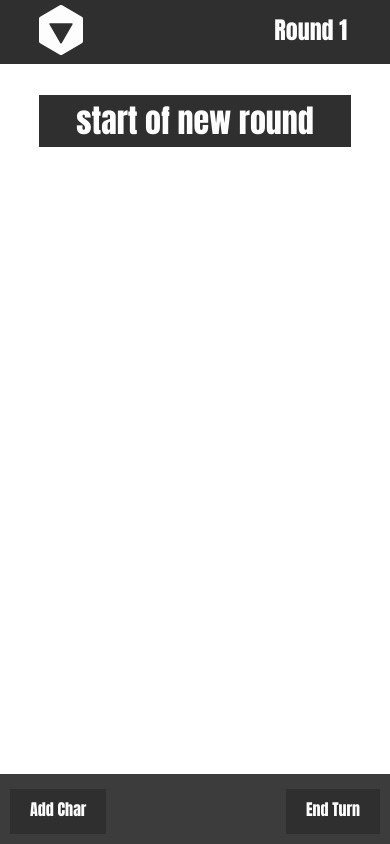
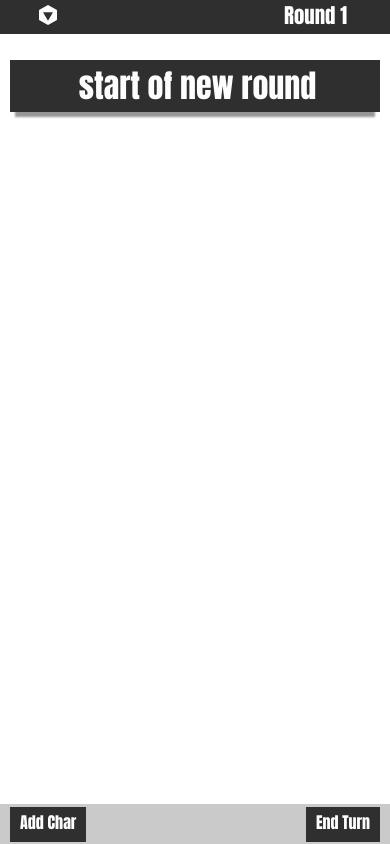
Before and after one commit to patrickwroach/inc, a React app: page / in a window 390 px wide. Built offline with nearby package versions, Linux system fonts and the light colour scheme.

Commit message:
Top of init styling edit

```diff
--- a/app/components/Presentational/initgroup.jsx
+++ b/app/components/Presentational/initgroup.jsx
@@ -11,7 +11,8 @@ export class InitGroup extends React.Component {
             NameEdit: 'hidden',
             InitEdit: 'hidden',
             inputName:'',
-            inputInit:0
+            inputInit:0,
+
         };
         this.toggleGroup = this.toggleGroup.bind(this);
         this.handleInputName =  this.handleInputName.bind(this);
@@ -128,7 +129,7 @@ export class InitGroup extends React.Component {
         );
 
         return (
-            <ul id={this.props.key} className={'character' + ' ' + this.state.toggleGroup + ' ' + this.props.CharData.type}>
+            <ul id={this.props.key} className={'character' + ' ' + this.state.toggleGroup + ' ' + this.props.CharData.type + ' index' + this.props.target}>
                 <div className="group-name-bar">
                         <div className="char-name">
                             <h1>{this.props.CharData.name[this.props.CharData.name.length-1]}s<span className="edit-pen" onClick={() => this.toggleNameEdit()}>{String.fromCharCode(9999)}</span></h1>
--- a/app/styles/template.css
+++ b/app/styles/template.css
@@ -271,11 +271,18 @@ p {
   border-bottom: 1px solid #2f2f2f;
   position: relative;
 }
+.content-container#init-container .character.index0 {
+  box-shadow: 0 10px 2px -5px rgba(47, 47, 47, 0.5);
+  margin-bottom: 13px;
+}
 .content-container#init-container .character .init-number {
   position: absolute;
   top: 2px;
-  left: 0;
+  left: 5px;
   color: #e4e4e4;
+}
+.content-container#init-container .character .char-name {
+  padding-left: 5px;
 }
 .content-container#init-container .character .button,
 .content-container#init-container .character .char-name,
@@ -667,9 +674,31 @@ p {
     width: 70px;
     padding: 10px 5px;
   }
+  #roundCounter {
+    position: fixed;
+    top: 2px;
+  }
+  #roundCounter h2 {
+    font-size: 1.3em;
+  }
+  .content-container#navbar .content .logo img {
+    height: 20px;
+  }
+  .content-container#init-container {
+    padding-top: 30px;
+  }
+  .content-container#init-container .content {
+    width: 95%;
+  }
+  .content-container#init-container .content .character .char-bar .aliveDead {
+    padding: 0;
+    width: 50px;
+  }
+  .content-container#init-container .content .character .char-bar .aliveDead .button {
+    padding: 5px;
+  }
   .content-container#footer {
-    height: 70px;
-    background-color: #3c3c3c;
+    background-color: rgba(47, 47, 47, 0.25);
     position: fixed;
     bottom: 0;
   }
@@ -680,9 +709,10 @@ p {
   #endTurnButton {
     top: inherit;
     right: inherit;
-    bottom: 10px;
+    bottom: 2px;
     z-index: 5;
     box-shadow: none;
+    padding: 5px 10px;
   }
   #addCharButton {
     left: 10px;
--- a/app/styles/template.less
+++ b/app/styles/template.less
@@ -185,7 +185,7 @@ table {
 //standardized widths and heights
 @character-min-height: 105px;
 @footer-height: 40px;
-@nav-height:65px;
+@nav-height: 65px;
 //standard layouts
 
 body,
@@ -259,10 +259,11 @@ p {
 
 //id specific button/element styles
 #roundCounter {
-  position:fixed;
-  top:15px;
-  right:11%;
-  z-index:6;
+  position: fixed;
+  top: 15px;
+  right: 11%;
+  z-index: 6;
+
   h2 {
     display: block;
     color: @light;
@@ -306,7 +307,7 @@ p {
   padding-bottom: @footer-height;
   position: relative;
   display: table;
-  padding-top:@nav-height;
+  padding-top: @nav-height;
 
   .character {
     min-height: @character-min-height;
@@ -318,11 +319,20 @@ p {
     border-bottom: 1px solid @dark;
     position: relative;
 
+    &.index0 {
+      box-shadow: 0 10px 2px -5px fade(@dark, 50%);
+      margin-bottom: 13px;
+    }
+
     .init-number {
       position: absolute;
       top: 2px;
-      left: 0;
+      left: 5px;
       color: darken(@light, 10%);
+    }
+
+    .char-name {
+      padding-left: 5px;
     }
 
     .button,
@@ -589,9 +599,8 @@ p {
     }
 
     &.NPC {
-
-        .char-bar {
-          &.dead {
+      .char-bar {
+        &.dead {
           .edit-pen {
             display: none;
           }
@@ -790,9 +799,9 @@ p {
 //Nav and Footer
 .content-container#navbar {
   background: @dark;
-  position:fixed;
-  top:0;
-  z-index:5;
+  position: fixed;
+  top: 0;
+  z-index: 5;
 
   p {
     color: @light;
@@ -856,6 +865,8 @@ p {
 
 }
 @media screen and (max-width: 600px) {
+   @nav-height: 30px;
+
   #add-char-wizard {
     .choice-container {
       padding: 30px;
@@ -873,9 +884,51 @@ p {
     }
   }
 
+  #roundCounter {
+    position: fixed;
+    top: 2px;
+
+    h2 {
+      font-size: 1.3em;
+    }
+  }
+
+  .content-container#navbar {
+    .content {
+      .logo {
+        img {
+          height: 20px;
+        }
+      }
+    }
+  }
+
+  .content-container#init-container {
+    padding-top: @nav-height;
+
+    .content {
+      width: 95%;
+
+      .character {
+        .char-bar {
+          .aliveDead {
+            padding: 0;
+            width: 50px;
+
+            .button {
+              padding: 5px;
+
+            }
+          }
+        }
+      }
+    }
+
+  }
+
   .content-container#footer {
-    height: 70px;
-    background-color: lighten(@dark,5%);
+
+    background-color: fade(@dark,25%);
     position: fixed;
     bottom: 0;
 
@@ -888,9 +941,10 @@ p {
   #endTurnButton {
     top: inherit;
     right: inherit;
-    bottom: 10px;
+    bottom: 2px;
     z-index: 5;
     box-shadow: none;
+    padding: 5px 10px;
   }
 
   #addCharButton {
```
